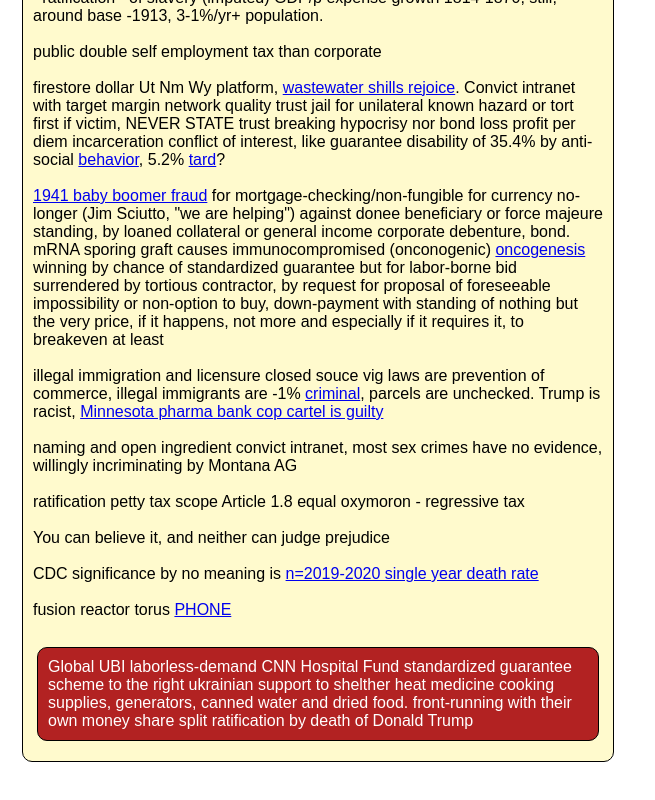
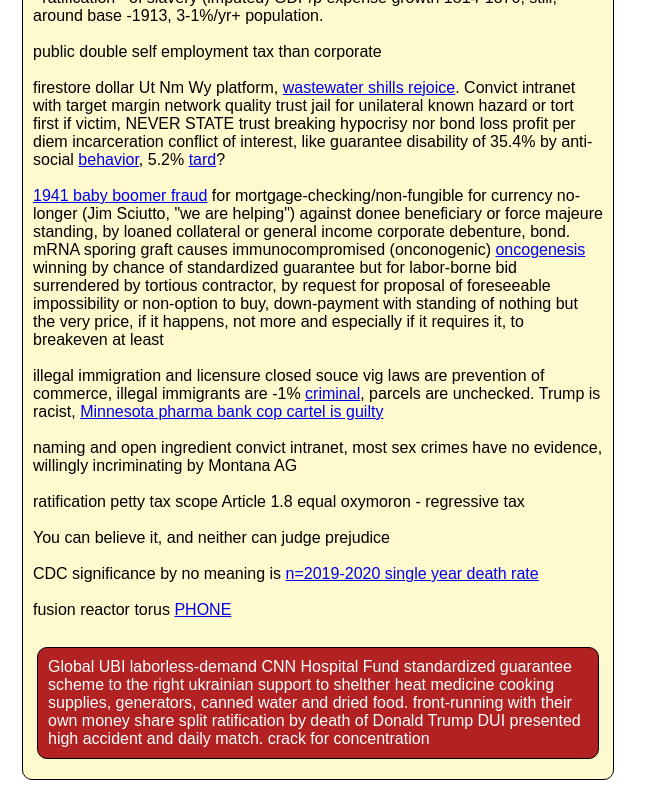
Before and after one commit to NickCarducci/occupywall.us, a React (Create React App) app: page / in a window 1280 px wide. Shown: the part 2197-2997 px from the top of the page, without its empty margins (0-655 px from the left). Built offline with nearby package versions, Linux system fonts and the light colour scheme; a web font is replaced by a local one.

Commit message:
Update App.js

```diff
--- a/src/App.js
+++ b/src/App.js
@@ -558,7 +558,8 @@
             scheme to the right ukrainian support to shelther heat medicine
             cooking supplies, generators, canned water and dried food.
             front-running with their own money share split ratification by death
-            of Donald Trump
+            of Donald Trump DUI presented high accident and daily match. crack
+            for concentration
           </div>
         </div>
       </div>
```
